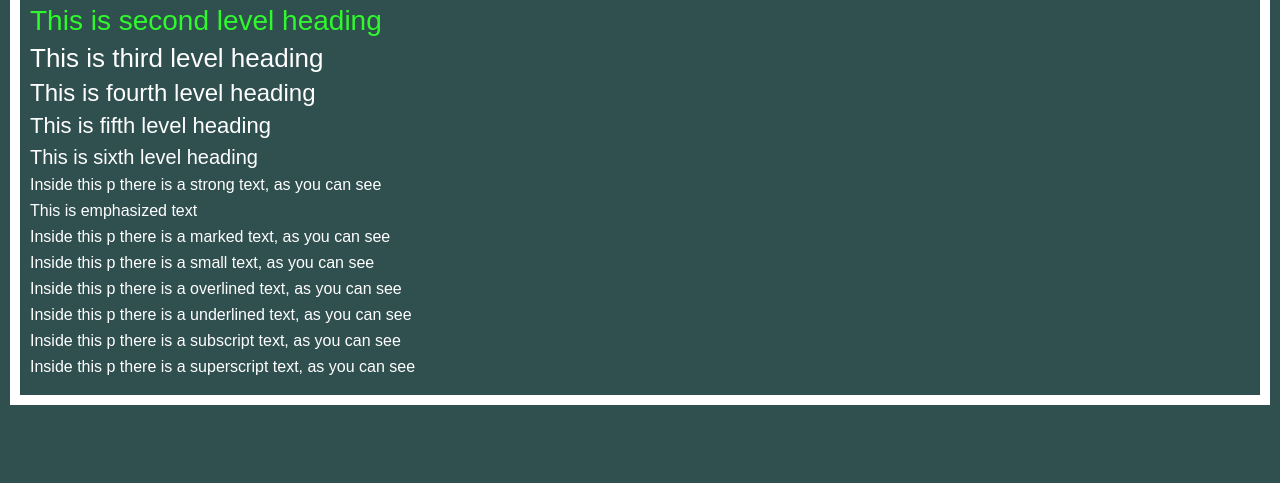
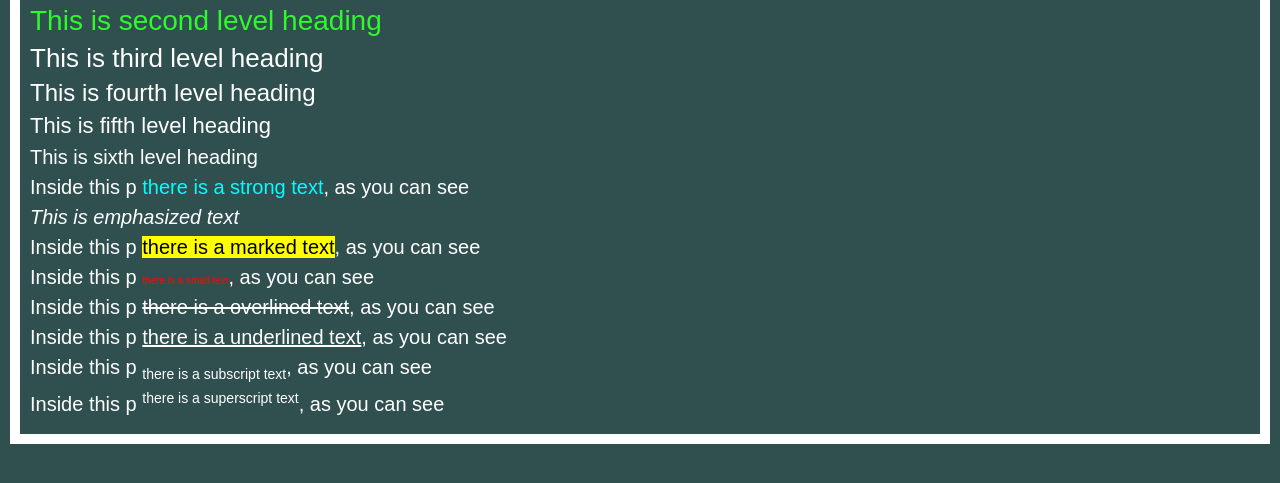
Before and after one commit to AkseliF/02-fontti-muotoilut, a plain HTML site: page index.html in a window 1280 px wide. Shown: the part 63-546 px from the top of the page. Drawn offline with Linux system fonts and the light colour scheme.

Commit message:
Add files via upload

```diff
--- a/index.html
+++ b/index.html
@@ -14,13 +14,13 @@
     <h4>This is fourth level heading</h4>
     <h5>This is fifth level heading</h5>
     <h6>This is sixth level heading</h6>
-    <p> Inside this p <span>there is a strong text</span>, as you can see</p>
-    <p> This is emphasized text</p>
-    <p> Inside this p <span>there is a marked text</span>, as you can see</p>
-    <p> Inside this p <span>there is a small text</span>, as you can see</p>
-    <p> Inside this p <span>there is a overlined text</span>, as you can see</p>
-    <p> Inside this p <span>there is a underlined text</span>, as you can see</p>
-    <p> Inside this p <span>there is a subscript text</span>, as you can see</p>
-    <p> Inside this p <span>there is a superscript text</span>, as you can see</p>
+    <p> Inside this p <span class="strong">there is a strong text</span>, as you can see</p>
+    <p class="italic"> This is emphasized text</p>
+    <p> Inside this p <span class="marked">there is a marked text</span>, as you can see</p>
+    <p> Inside this p <span class="small">there is a small text</span>, as you can see</p>
+    <p> Inside this p <span class="overlined">there is a overlined text</span>, as you can see</p>
+    <p> Inside this p <span class="underlined">there is a underlined text</span>, as you can see</p>
+    <p> Inside this p <span class="subscript">there is a subscript text</span>, as you can see</p>
+    <p> Inside this p <span class="superscript">there is a superscript text</span>, as you can see</p>
   </body>
 </html>
--- a/layout.css
+++ b/layout.css
@@ -3,7 +3,7 @@ html {
 }
     body {
         font-family: Arial, Helvetica, sans-serif;
-        font-size: 1.6rem;
+        font-size: 2rem;
         padding: 1rem;
         border: 1rem white solid;
         margin: 1rem;
@@ -39,3 +39,50 @@ html {
     h6 {
         font-size: 2rem;
     }
+    span{
+        color: white;
+        font-size: 2rem;
+    }
+    .strong{
+        color: #01FFFF;
+        font-style: bold;
+        font-size: 2rem;
+    }
+
+    .italic{
+        font-style: italic;
+    }
+
+    .marked{
+        background-color: yellow;
+        color: black;
+        font-size: 2rem;
+    }
+    .small{
+        color: #FC0703;
+        font-size: 1rem;
+    }
+    .overlined{
+        color: white;
+        font-size: 2rem;
+        text-decoration: line-through;
+
+        }
+    .underlined{
+        color: white;
+        font-size: 2rem;
+        text-decoration: underline;
+
+
+    }
+    .subscript{
+        color: white;
+        font-size: 1.4rem;
+        vertical-align: sub;
+
+    }
+    .superscript{
+        color: white;
+        font-size: 1.4rem;
+        vertical-align: super;
+    }
```
